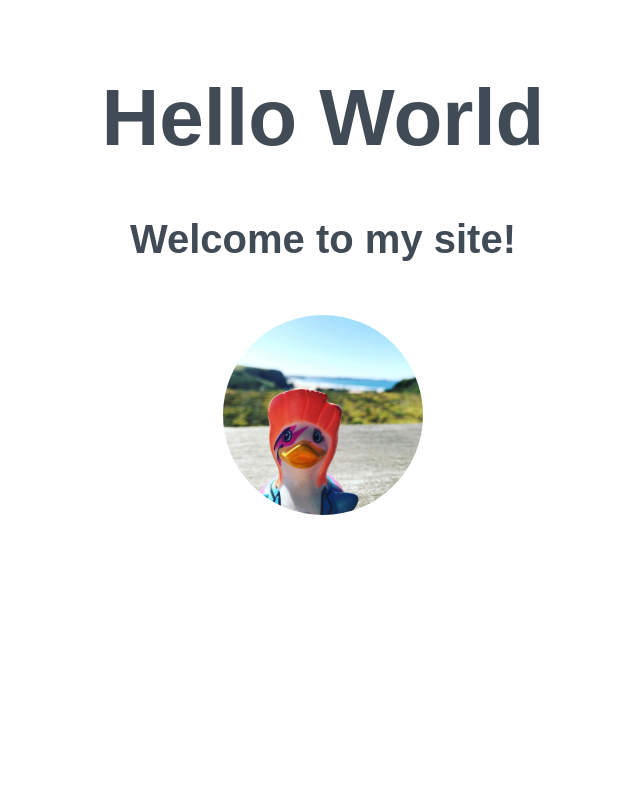
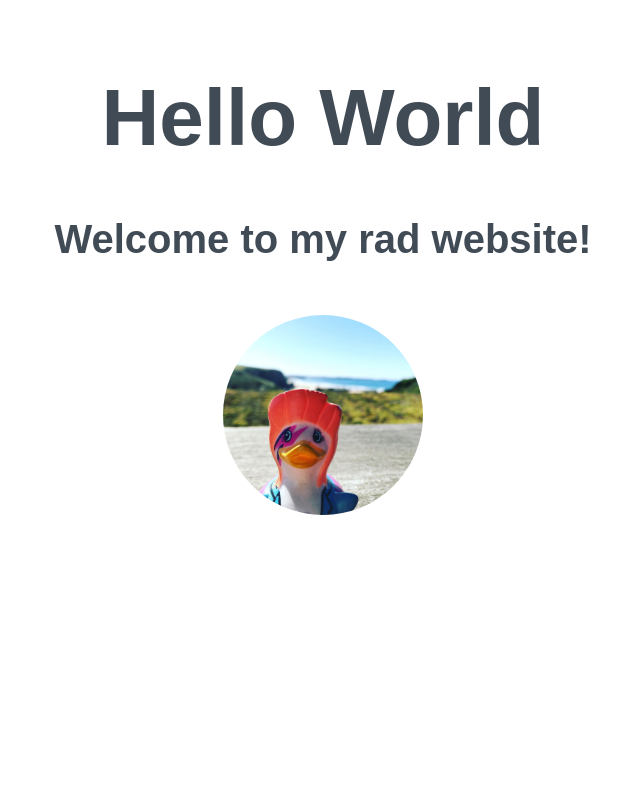
Before and after one commit to iaamo/CFG-Week1, a plain HTML site: page index.html in a window 1280 px wide. Shown: the top 800 px of the page, without its empty margins (317-957 px from the left). Drawn offline with Linux system fonts and the light colour scheme.

Commit message:
Make a change

```diff
--- a/index.html
+++ b/index.html
@@ -8,7 +8,7 @@
 
 <div>
   <h1><b>Hello World</b></h1>
-  <h2><b>Welcome to my site!</b></h2>
+  <h2><b>Welcome to my rad website!</b></h2>
   <img src="./duck.jpg" alt="A local image" width="200px">
 </div>
 
```
